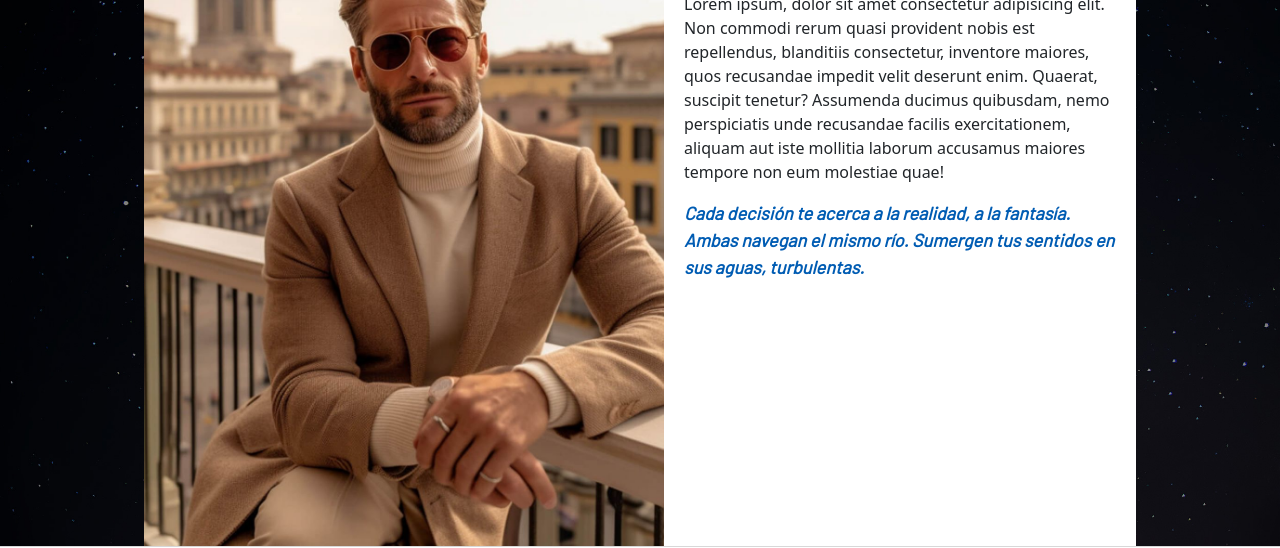
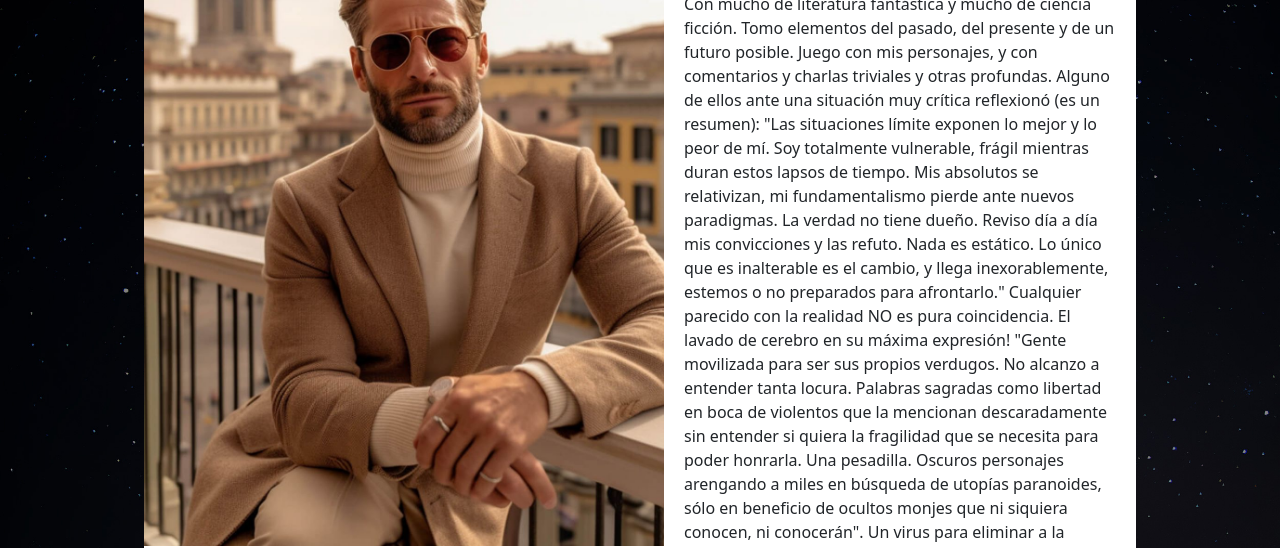
Before and after one commit to florikofs/entrega_final, a website: page pages/autor.html in a window 1280 px wide. Shown: the part 189-737 px from the top of the page. Drawn offline with nearby package versions, Linux system fonts and the light colour scheme.

Commit message:
Ajuste tipográfico + biografia

```diff
--- a/pages/autor.html
+++ b/pages/autor.html
@@ -47,10 +47,9 @@
             <div><img src="../resources/men.jpg" alt="foto autor"></div>
             <div class="autor_div_text">
                 <h1>Rodolfo Salgado</h1>
-                <p>Lorem ipsum, dolor sit amet consectetur adipisicing elit. Non commodi rerum quasi provident nobis est
-                    repellendus, blanditiis consectetur, inventore maiores, quos recusandae impedit velit deserunt enim.
-                    Quaerat, suscipit tenetur? Assumenda ducimus quibusdam, nemo perspiciatis unde recusandae facilis
-                    exercitationem, aliquam aut iste mollitia laborum accusamus maiores tempore non eum molestiae quae!
+                <p>Con mucho de literatura fantástica y mucho de ciencia ficción.
+                    Tomo elementos del pasado, del presente y de un futuro posible. Juego con mis personajes, y con comentarios y charlas triviales y otras profundas. Alguno de ellos ante una situación muy crítica reflexionó (es un resumen): "Las situaciones límite exponen lo mejor y lo peor de mí. Soy totalmente vulnerable, frágil mientras duran estos lapsos de tiempo. Mis absolutos se relativizan, mi fundamentalismo pierde ante nuevos paradigmas. La verdad no tiene dueño. Reviso día a día mis convicciones y las refuto. Nada es estático. Lo único que es inalterable es el cambio, y llega inexorablemente, estemos o no preparados para afrontarlo."
+                    Cualquier parecido con la realidad NO es pura coincidencia. El lavado de cerebro en su máxima expresión! "Gente movilizada para ser sus propios verdugos. No alcanzo a entender tanta locura. Palabras sagradas como libertad en boca de violentos que la mencionan descaradamente sin entender si quiera la fragilidad que se necesita para poder honrarla. Una pesadilla. Oscuros personajes arengando a miles en búsqueda de utopías paranoides, sólo en beneficio de ocultos monjes que ni siquiera conocen, ni conocerán". Un virus para eliminar a la población inservible.
                 </p>
                 <p class="txt_destacado">Cada decisión te acerca a la realidad, a la fantasía. Ambas navegan
                     el mismo río. Sumergen tus sentidos en sus aguas, turbulentas.</p>
```
Also changed, not shown: pages/sinopsis.html (+2 -4 lines), pages/prueba.html (deleted).
